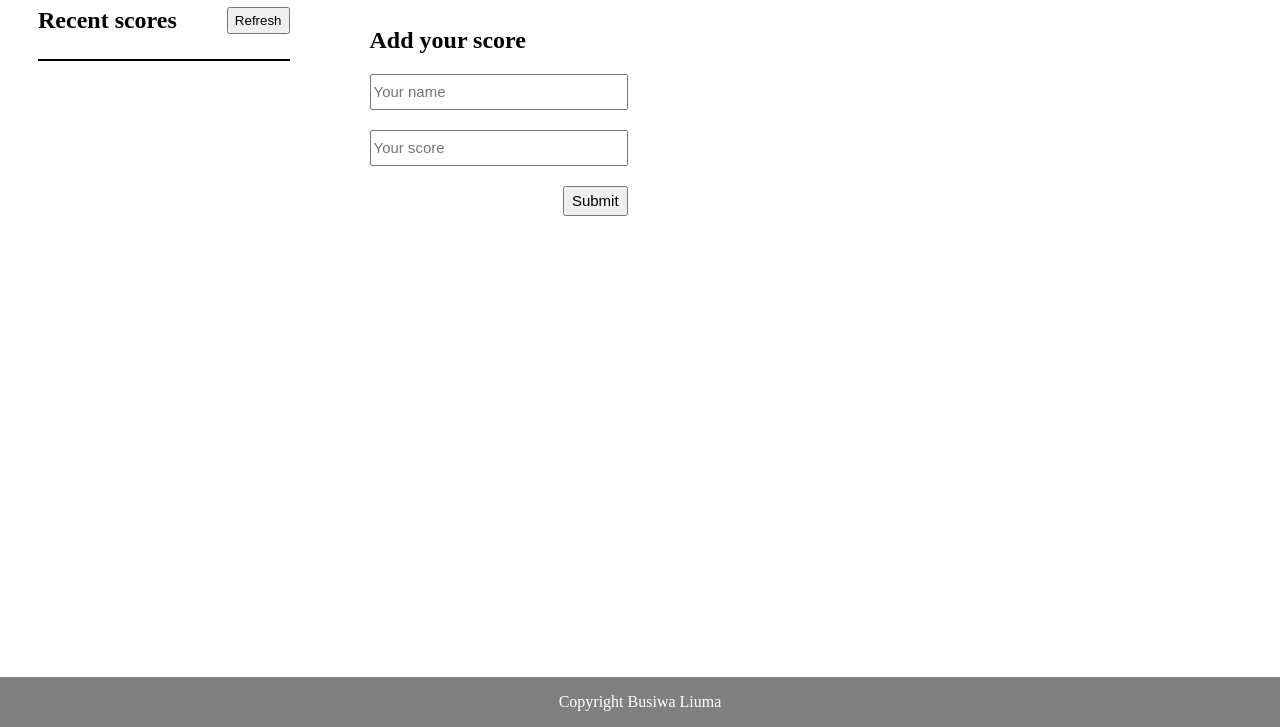
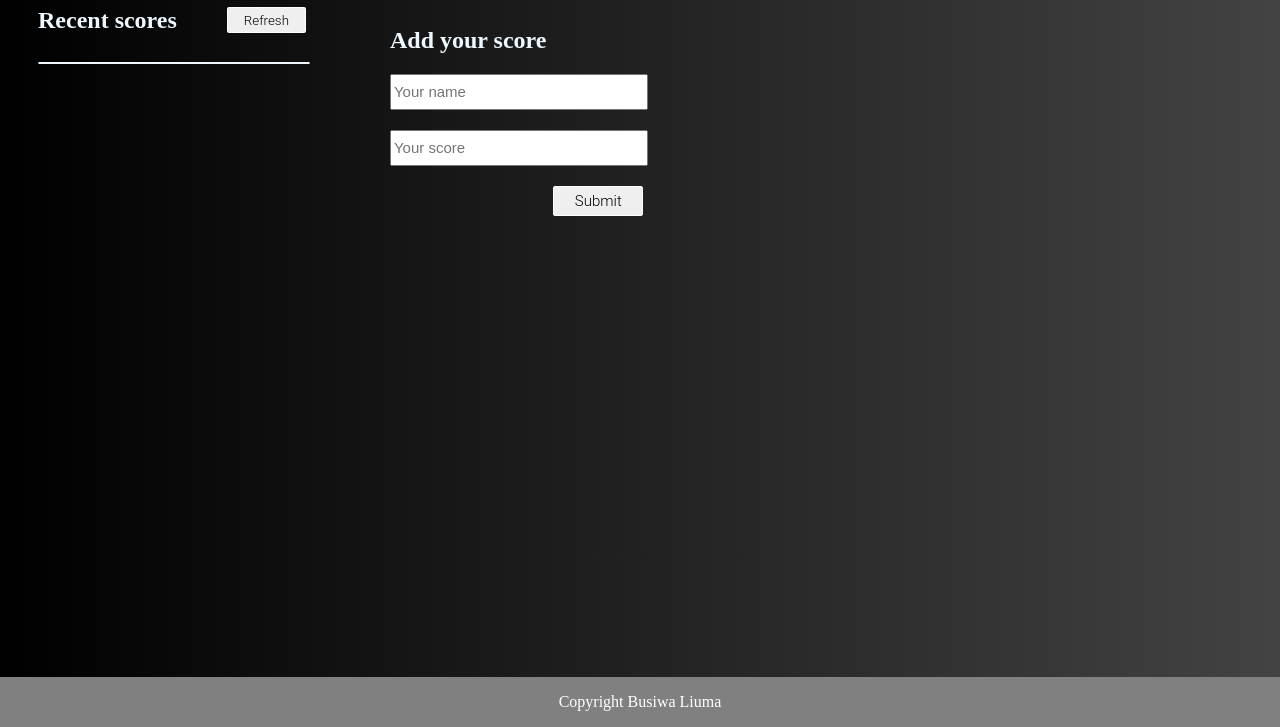
Before and after one commit to Busiwa24/Leaderboard-, a website built with webpack: page src/index.html in a window 1280 px wide. Shown: the part 73-800 px from the top of the page. Built offline with nearby package versions, Linux system fonts and the light colour scheme; no server answers.

Commit message:
Add css styling

```diff
--- a/src/index.html
+++ b/src/index.html
@@ -25,7 +25,7 @@
       <div class="input-scores">
         <input id="username" placeholder="Your name" required />
         <input id="user-score" placeholder="Your score" required />
-        <input id="submit" type="submit" value="Submit" />
+        <input class="submit" id="submit" type="submit" value="Submit" />
       </div>
     </article>
   </div>
--- a/src/styles.css
+++ b/src/styles.css
@@ -1,3 +1,8 @@
+body {
+  background-image: linear-gradient(to right, #000, #434343);
+  color: aliceblue;
+}
+
 .container {
   display: flex;
   margin: 20px 30px;
@@ -18,11 +23,16 @@
 
 #scores {
   margin-top: 25px;
-  border: 1px solid black;
+  border: 1px solid aliceblue;
+  border-radius: 5px;
+}
+
+#scores > div {
+  margin: 10px;
 }
 
 #scores div:nth-of-type(2n) {
-  background-color: lightgray;
+  background-color: #393939;
 }
 
 .add-scores h2 {
@@ -46,7 +56,7 @@
 
 .input-scores input[type="submit"] {
   margin-top: 20px;
-  width: 25%;
+  width: 35%;
   align-self: flex-end;
 }
 
@@ -63,3 +73,61 @@ footer {
   color: white;
   text-align: center;
 }
+
+button {
+  display: inline-block;
+  padding: 0.35em 1.2em;
+  border: 0.1em solid #fff;
+  margin: 0 0.3em 0.3em 0;
+  border-radius: 0.12em;
+  box-sizing: border-box;
+  text-decoration: none;
+  font-family: 'Roboto', sans-serif;
+  font-weight: 300;
+  color: #000;
+  text-align: center;
+  transition: all 0.2s;
+}
+
+button:hover {
+  color: #fff;
+  background-color: #000;
+}
+
+@media all and (max-width: 30em) {
+  button {
+    display: block;
+    margin: 0.4em auto;
+  }
+}
+
+.submit {
+  display: inline-block;
+  padding: 0.35em 1.2em;
+  border: 0.1em solid #fff;
+  margin: 0 0.3em 0.3em 0;
+  border-radius: 0.12em;
+  box-sizing: border-box;
+  text-decoration: none;
+  font-family: 'Roboto', sans-serif;
+  font-weight: 300;
+  color: #000;
+  text-align: center;
+  transition: all 0.2s;
+}
+
+.submit:hover {
+  color: #fff;
+  background-color: #000;
+}
+
+@media screen and (max-width: 575px) {
+  .container {
+    flex-direction: column;
+  }
+
+  .add-score {
+    margin-top: 15px;
+    margin-left: 0;
+  }
+}
```
